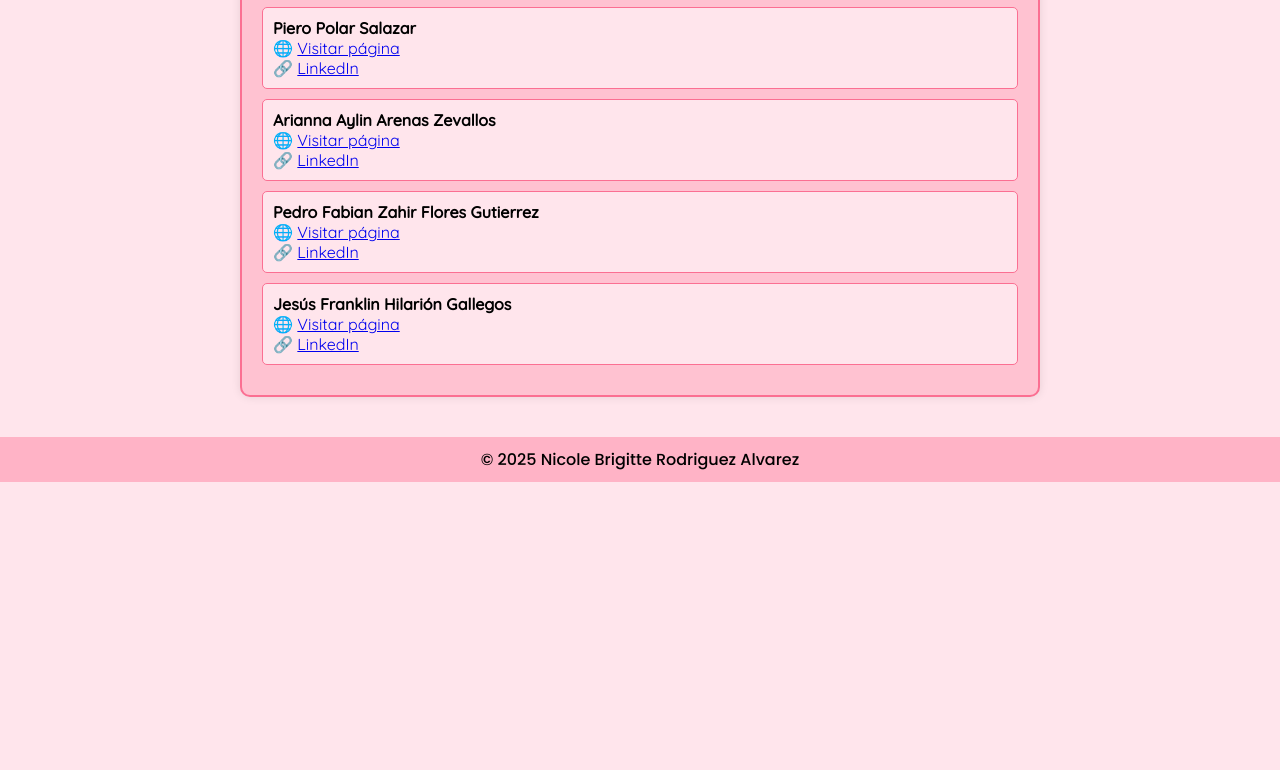
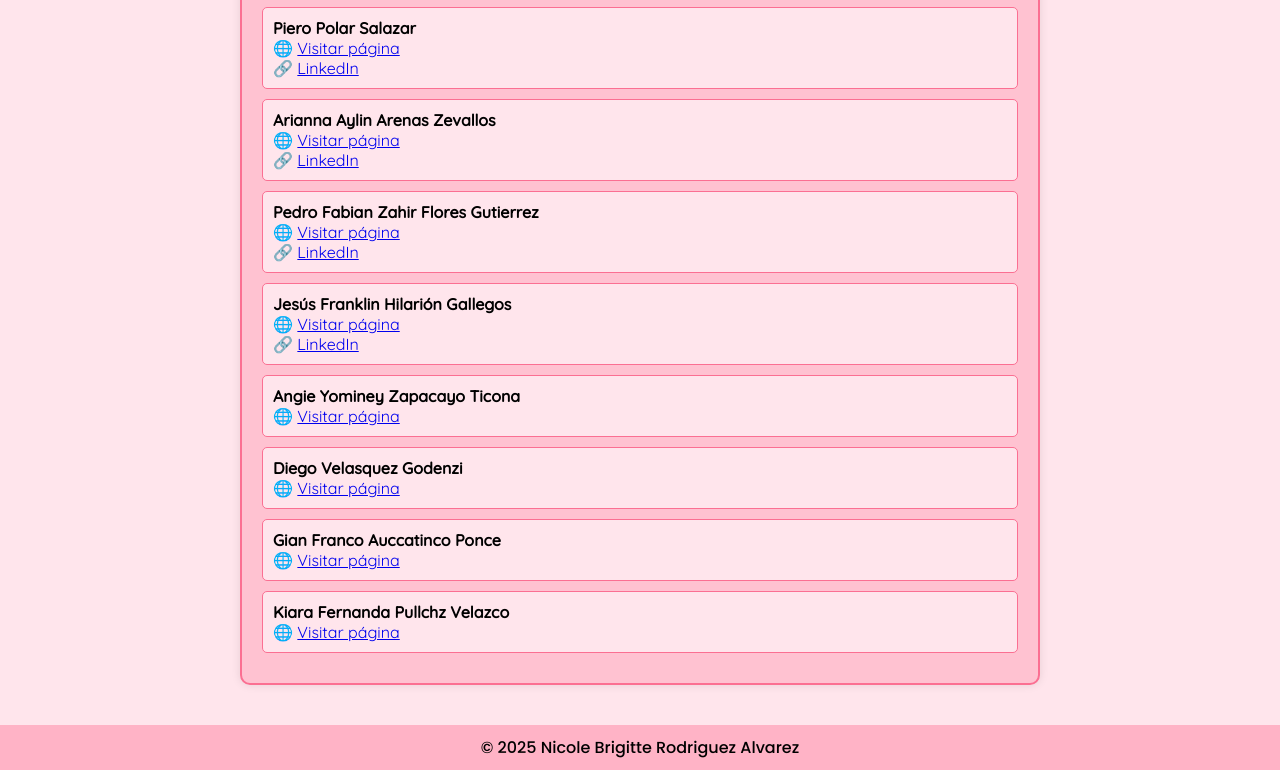
Before and after one commit to nicole131102/Mi-pagina-web, a plain HTML site: page index.html in a window 1280 px wide. Shown: the part 2280-3050 px from the top of the page. Before the commit the page ends 2762 px from the top, so only its background shows below. Drawn offline with Linux system fonts and the light colour scheme.

Commit message:
Update index.html

```diff
--- a/index.html
+++ b/index.html
@@ -204,6 +204,22 @@
         🌐 <a href="https://franklinhilarion.github.io/franklinhilarion/" target="_blank">Visitar página</a><br>
         🔗 <a href="https://www.linkedin.com/in/franklin-hilari%C3%B3n/" target="_blank">LinkedIn</a>
       </div>
+      <div class="amigo-card">
+        <strong>Angie Yominey Zapacayo Ticona</strong><br>
+        🌐 <a href="https://angiezapacayo.github.io/angie-yominey-zapacayo-ticona/" target="_blank">Visitar página</a>
+      </div>
+      <div class="amigo-card">
+        <strong>Diego Velasquez Godenzi</strong><br>
+        🌐 <a href="https://diegovelasquez123.github.io/diegovelasquez.github.io/" target="_blank">Visitar página</a>
+      </div>
+      <div class="amigo-card">
+        <strong>Gian Franco Auccatinco Ponce</strong><br>
+        🌐 <a href="https://gian-ap.github.io/mi-pagina-gian/" target="_blank">Visitar página</a>
+      </div>
+      <div class="amigo-card">
+        <strong>Kiara Fernanda Pullchz Velazco</strong><br>
+        🌐 <a href="https://kiarapullchzvelazco12.github.io/kiarapullchz.github.io/" target="_blank">Visitar página</a>
+      </div>
     </div>
   </section>
 
```
